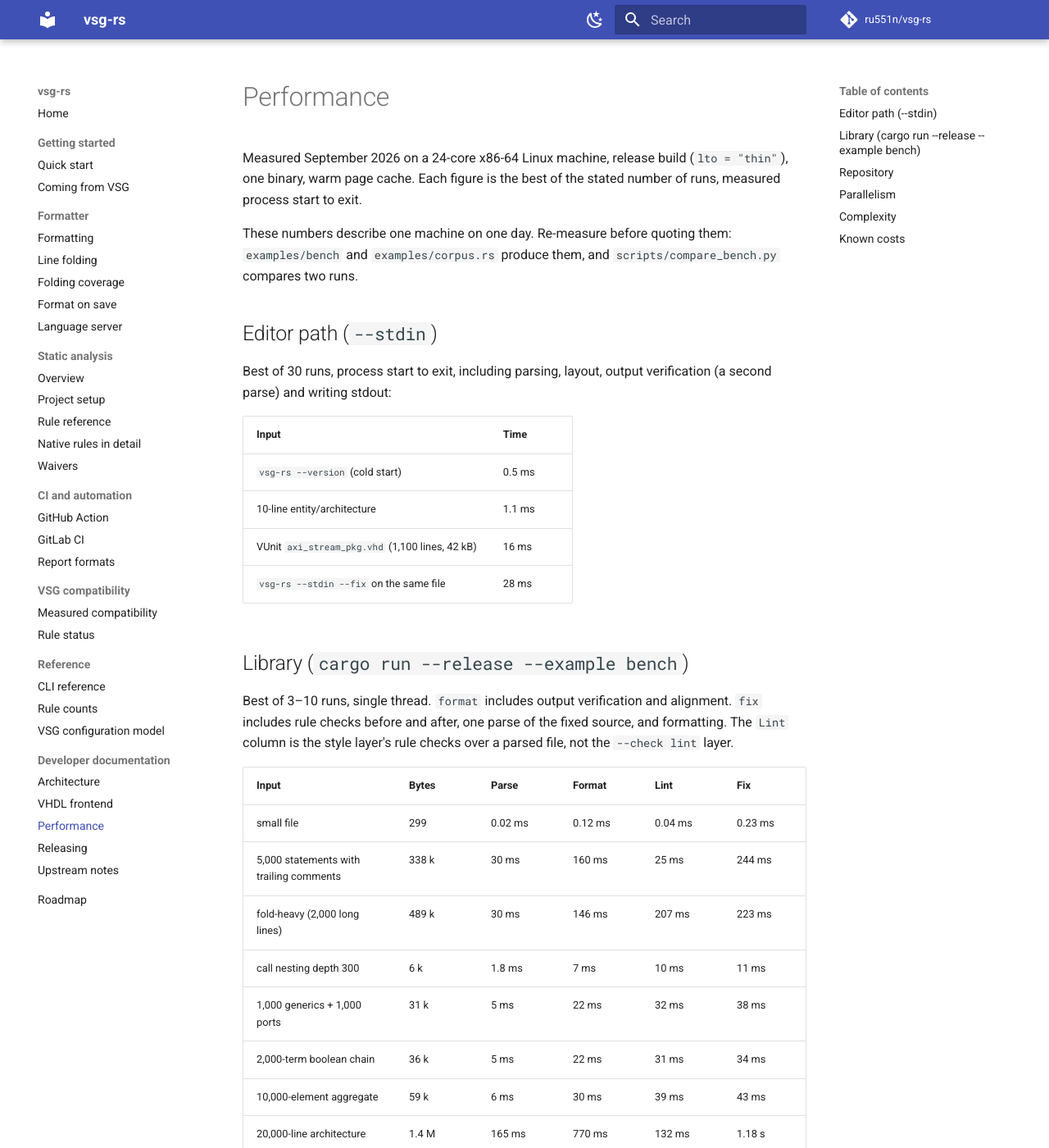
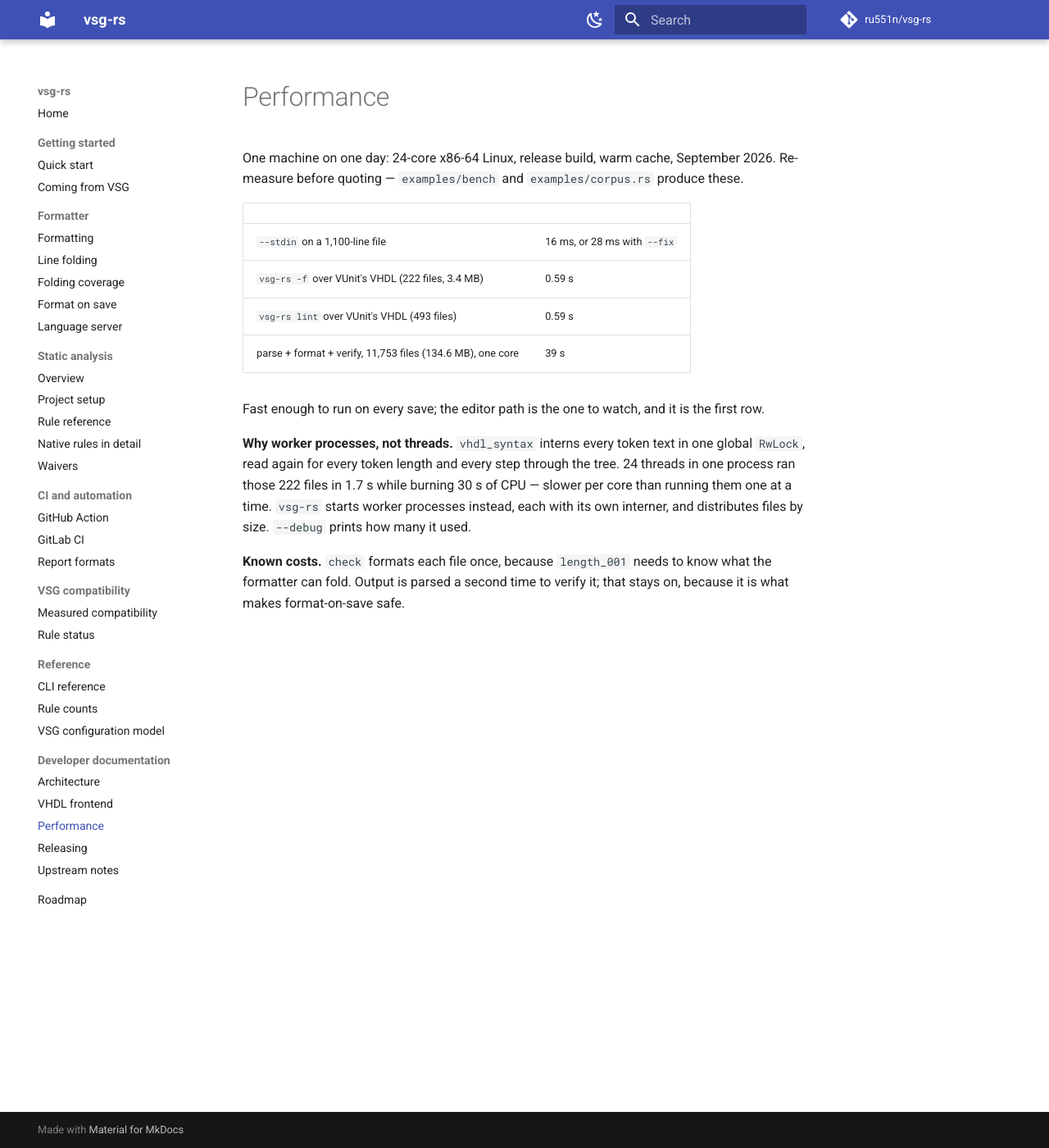
Before and after one commit to ru551n/speja, an MkDocs documentation site: the page built from docs/performance.md, in a window 1280 px wide and 1400 px high. Shown: the whole window at 82% size. Built offline with MkDocs 1.6.1 and Material for MkDocs 9.7.7, drawn with Linux system fonts in a browser that asks for light colours; comment, search, counter and statistics services are not loaded; some of the changed text lies outside the part shown.

Commit message:
Cut the performance page to what a reader acts on (#57)
Four numbers, the reason parallelism is processes rather than threads, and the two
costs that are deliberate. The microbenchmark tables went: `examples/bench` prints
them on the reader's own machine, which is the only machine the numbers are true for.

Adds the lint layer, which the page never covered: 0.59 s over VUnit's 493 files.


Claude-Session: https://claude.ai/code/session_01WhMDRWDgkWXDGuQwwrXu92

Co-authored-by: Claude Opus 5 (1M context) <noreply@anthropic.com>

```diff
--- a/docs/performance.md
+++ b/docs/performance.md
@@ -1,80 +1,24 @@
 # Performance
 
-Measured September 2026 on a 24-core x86-64 Linux machine, release build (`lto = "thin"`),
-one binary, warm page cache. Each figure is the best of the stated number of runs, measured
-process start to exit.
+One machine on one day: 24-core x86-64 Linux, release build, warm cache, September 2026.
+Re-measure before quoting — `examples/bench` and `examples/corpus.rs` produce these.
 
-These numbers describe one machine on one day. Re-measure before quoting them: `examples/bench`
-and `examples/corpus.rs` produce them, and `scripts/compare_bench.py` compares two runs.
+| | |
+|---|---|
+| `--stdin` on a 1,100-line file | 16 ms, or 28 ms with `--fix` |
+| `vsg-rs -f` over VUnit's VHDL (222 files, 3.4 MB) | 0.59 s |
+| `vsg-rs lint` over VUnit's VHDL (493 files) | 0.59 s |
+| parse + format + verify, 11,753 files (134.6 MB), one core | 39 s |
 
-## Editor path (`--stdin`)
+Fast enough to run on every save; the editor path is the one to watch, and it is the
+first row.
 
-Best of 30 runs, process start to exit, including parsing, layout, output verification
-(a second parse) and writing stdout:
+**Why worker processes, not threads.** `vhdl_syntax` interns every token text in one
+global `RwLock`, read again for every token length and every step through the tree. 24
+threads in one process ran those 222 files in 1.7 s while burning 30 s of CPU — slower
+per core than running them one at a time. `vsg-rs` starts worker processes instead, each
+with its own interner, and distributes files by size. `--debug` prints how many it used.
 
-| Input | Time |
-|---|---|
-| `vsg-rs --version` (cold start) | 0.5 ms |
-| 10-line entity/architecture | 1.1 ms |
-| VUnit `axi_stream_pkg.vhd` (1,100 lines, 42 kB) | 16 ms |
-| `vsg-rs --stdin --fix` on the same file | 28 ms |
-
-## Library (`cargo run --release --example bench`)
-
-Best of 3–10 runs, single thread. `format` includes output verification and alignment. `fix`
-includes rule checks before and after, one parse of the fixed source, and formatting. The
-`Lint` column is the style layer's rule checks over a parsed file, not the `--check lint` layer.
-
-| Input | Bytes | Parse | Format | Lint | Fix |
-|---|---|---|---|---|---|
-| small file | 299 | 0.02 ms | 0.12 ms | 0.04 ms | 0.23 ms |
-| 5,000 statements with trailing comments | 338 k | 30 ms | 160 ms | 25 ms | 244 ms |
-| fold-heavy (2,000 long lines) | 489 k | 30 ms | 146 ms | 207 ms | 223 ms |
-| call nesting depth 300 | 6 k | 1.8 ms | 7 ms | 10 ms | 11 ms |
-| 1,000 generics + 1,000 ports | 31 k | 5 ms | 22 ms | 32 ms | 38 ms |
-| 2,000-term boolean chain | 36 k | 5 ms | 22 ms | 31 ms | 34 ms |
-| 10,000-element aggregate | 59 k | 6 ms | 30 ms | 39 ms | 43 ms |
-| 20,000-line architecture | 1.4 M | 165 ms | 770 ms | 132 ms | 1.18 s |
-
-Lint is more expensive on files with long lines, because `length_001` formats the file to find
-out which overflows the formatter can fold.
-
-## Repository
-
-* 11,753 real-world files (134.6 MB): parse, format and verify in 39 s on one core
-  (`examples/corpus.rs`), about 3.4 MB/s.
-* `vsg-rs -f` on the files of VUnit's `vunit/vhdl` (222 files, 3.4 MB, including OSVVM):
-  0.59 s wall and 3.7 s CPU with worker processes, against 2.8 s on one core. With threads
-  in one process it took 1.7 s wall and 30 s CPU (see below). The rest is dominated by the
-  largest file (OSVVM `CoveragePkg.vhd`, 436 kB, 0.4 s).
-
-## Parallelism
-
-`vhdl_syntax` interns every token text in one global `RwLock`, and reads it for every token
-text or length, including during tree navigation. Threads in one process therefore contend on
-every token: with 24 threads, 222 files took 1.7 s instead of 2.8 s, while using 30 s of CPU.
-`vsg-rs` instead starts worker processes (the same executable, with the same arguments),
-each with its own interner and one thread. Files are distributed by size (at most one process
-per 64 KiB of input and per `-p` job). Workers first collect the cross-file declarations, then
-check or fix their files and send the results back as JSON; the parent writes files and
-reports in input order. If a worker cannot be started, everything runs in the parent process.
-`--debug` prints the number of processes used.
-
-Formatting and checking scale linearly with file size (CoveragePkg concatenated 1×, 2×, 4×:
-format 0.21 s, 0.50 s, 1.04 s; check 0.30 s, 0.63 s, 1.39 s).
-
-## Complexity
-
-Layout is linear in the input: each group is decided once, and the fit test looks ahead at most
-the remaining width. Token neighbours are looked up in a per-snapshot token array. The underlying
-tree's sibling navigation is linear in the number of siblings, which made a first version
-quadratic on long lists (10,000-element aggregate: 10 s, now 30 ms). An upstream improvement to
-`vhdl_syntax` would remove the need for the array.
-
-## Known costs
-
-* `check` formats each file once (the result is shared by `length_001` and the format check);
-  `fix` formats the fixed source once.
-* Output verification parses the output a second time. It stays enabled because it is what
-  makes format-on-save safe. Trailing-comment alignment reuses that parse.
-* Diagnostics map offsets to lines with a per-snapshot line index.
+**Known costs.** `check` formats each file once, because `length_001` needs to know what
+the formatter can fold. Output is parsed a second time to verify it; that stays on,
+because it is what makes format-on-save safe.
```
